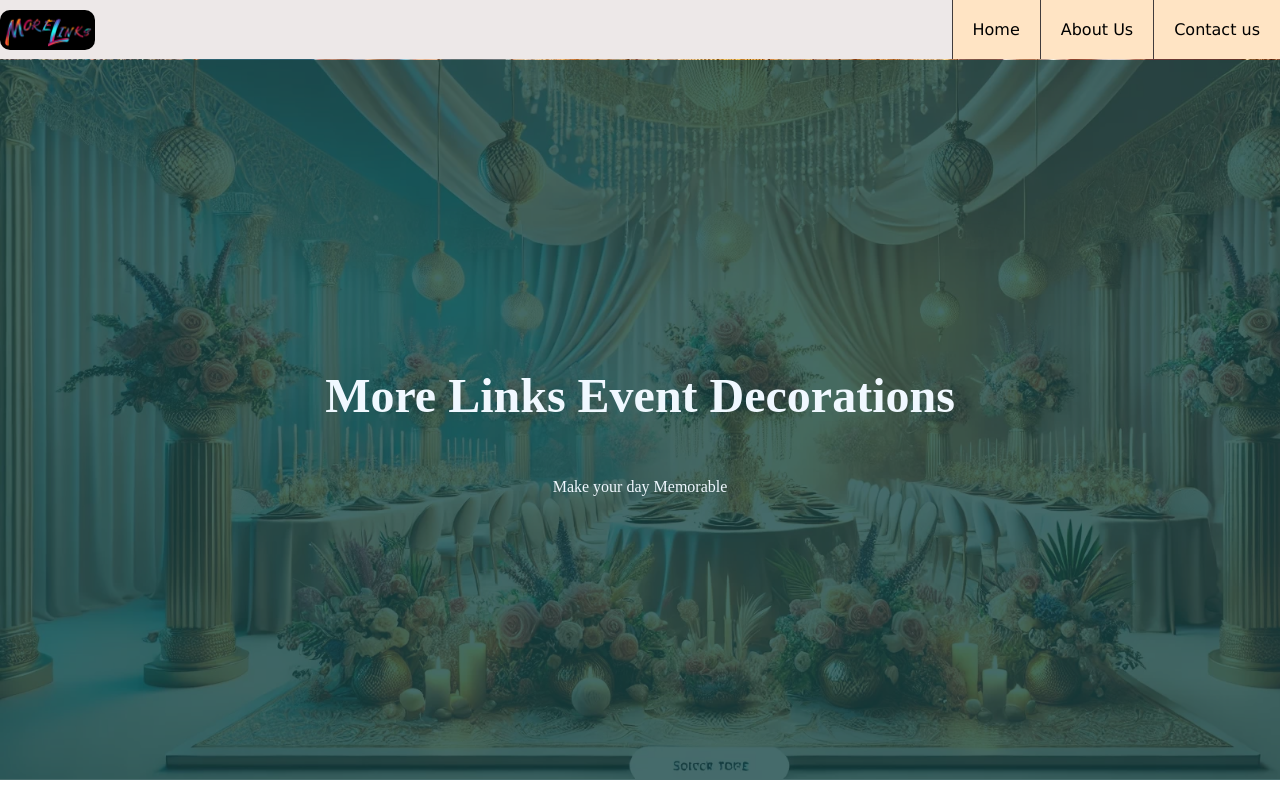
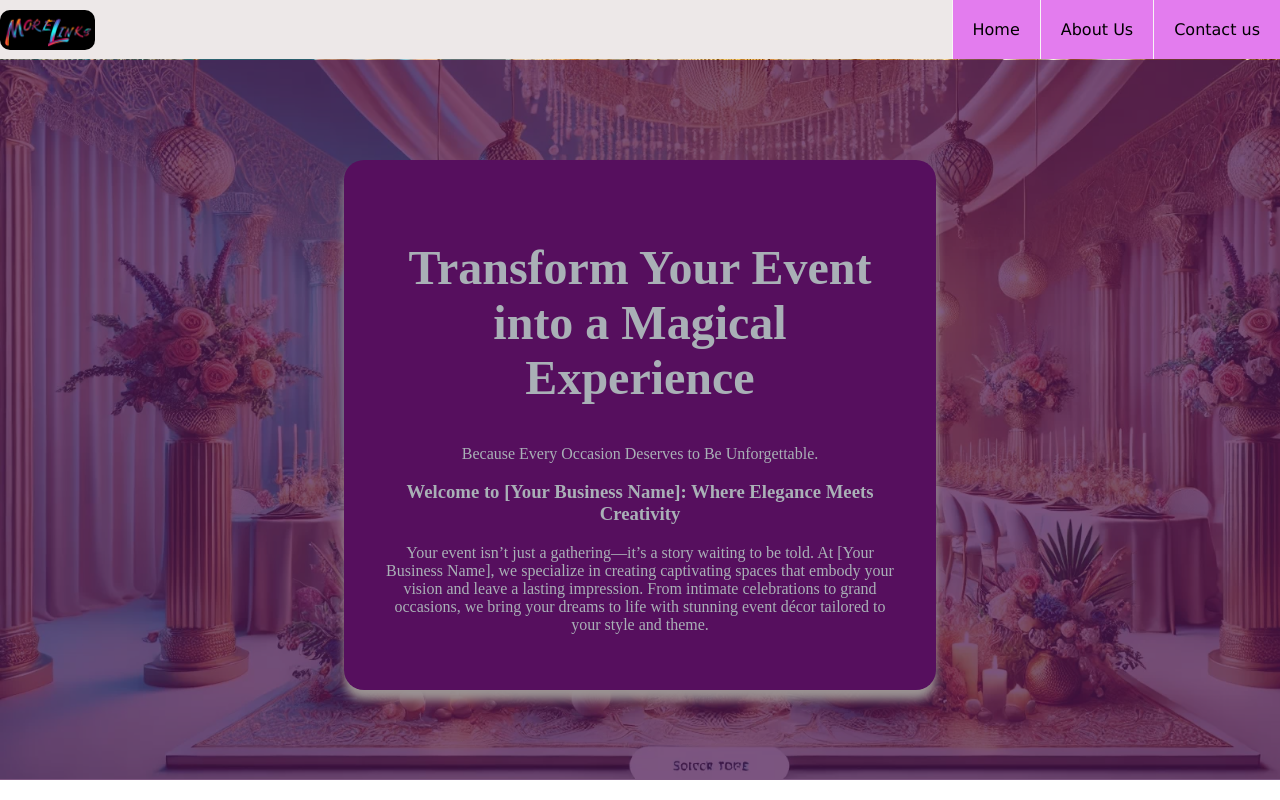
Before and after one commit to Ikendu/moreLinksDeco, a React (Vite) app in the folder mysite/: page / in a window 1280 px wide. Built offline with nearby package versions, Linux system fonts and the light colour scheme.

Commit message:
cover pics

```diff
--- a/mysite/src/App.css
+++ b/mysite/src/App.css
@@ -40,13 +40,13 @@ header {
   border-radius: 10px; */
 }
 .headerLinks li {
-  border-left: solid 1px #423c3c;
-  background-color: bisque;
+  border-left: solid 1px #f7f5f5;
+  background-color: #e37cee;
   padding: 20px;
   margin: 0;
 }
 .headerLinks li:hover {
-  background-color: rgb(8, 76, 76);
+  background-color: #560f5e;
   border-left: 1px solid rgb(242, 240, 238);
   color: aliceblue;
   cursor: pointer;
@@ -63,19 +63,26 @@ header {
   font-size: 3em;
 }
 .overlay {
-  background-color: #164545ca;
+  background-color: #4c1652ba;
   position: absolute;
   top: 60px;
   width: 100%;
   z-index: 10;
   height: 90vh;
-  display: flex;
-  justify-content: center;
-  align-items: center;
-  flex-direction: column;
-  color: aliceblue;
 }
 .divider {
   position: relative;
   bottom: 0;
 }
+.landingContent {
+  position: relative;
+  top: 100px;
+  margin: auto;
+  color: rgb(169, 176, 182);
+  width: 40%;
+  background-color: #560f5e;
+  padding: 40px;
+  box-shadow: 0px 10px 10px #9b9393;
+  border-radius: 20px;
+  text-align: center;
+}
--- a/mysite/src/pages/HomePage.jsx
+++ b/mysite/src/pages/HomePage.jsx
@@ -26,8 +26,21 @@ export default function HomePage() {
       <section>
         <div className="pageCover">
           <div className="overlay">
-            <h1>More Links Event Decorations</h1>
-            <p>Make your day Memorable</p>
+            <div className="landingContent">
+              <h1>Transform Your Event into a Magical Experience</h1>
+              <p>Because Every Occasion Deserves to Be Unforgettable.</p>
+              <h3>
+                Welcome to [Your Business Name]: Where Elegance Meets Creativity
+              </h3>
+              <p>
+                Your event isn’t just a gathering—it’s a story waiting to be
+                told. At [Your Business Name], we specialize in creating
+                captivating spaces that embody your vision and leave a lasting
+                impression. From intimate celebrations to grand occasions, we
+                bring your dreams to life with stunning event décor tailored to
+                your style and theme.
+              </p>
+            </div>
           </div>
         </div>
       </section>
```
